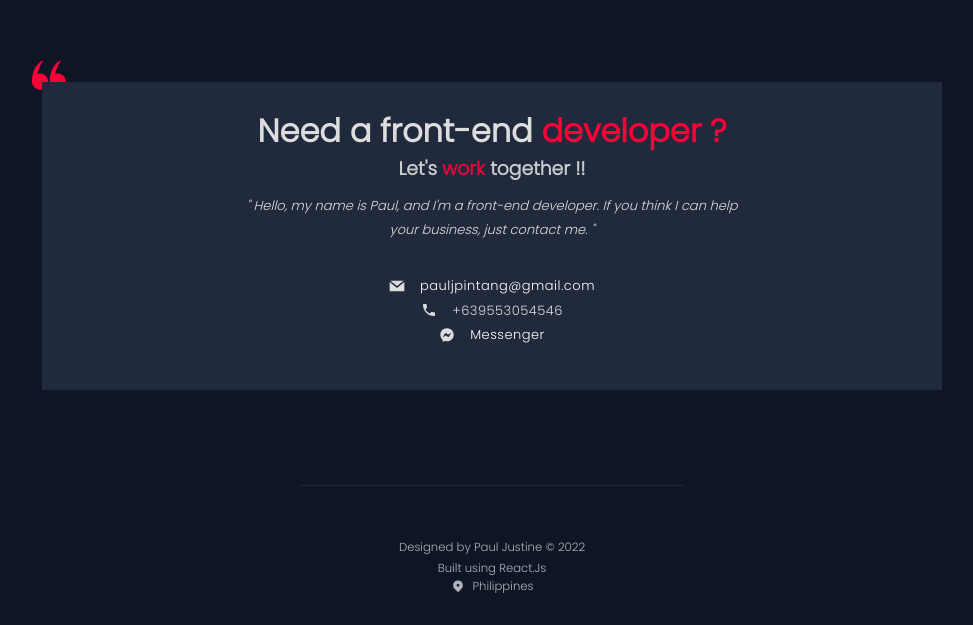
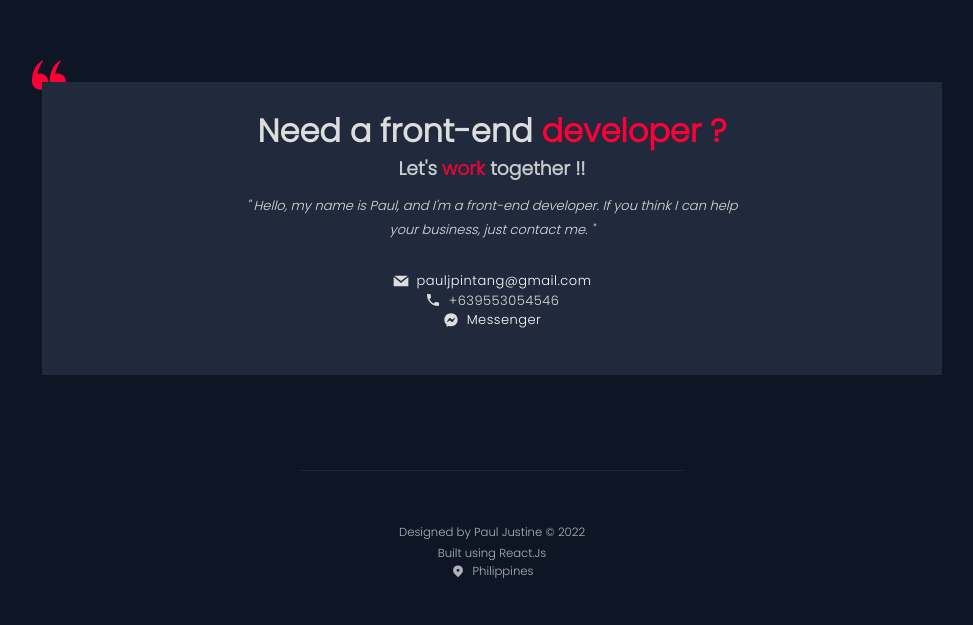
Before and after one commit to PaulPintang/Portfolio, a React (Create React App) app: page / in a window 1280 px wide. Shown: the part 3632-4257 px from the top of the page, without its empty margins (148-1121 px from the left). Built offline with nearby package versions, Linux system fonts and the light colour scheme.

Commit message:
fix: contact component, pass props to Flex styled

```diff
--- a/src/components/Contacts/Contact.styled.js
+++ b/src/components/Contacts/Contact.styled.js
@@ -57,7 +57,7 @@ export const ContactDetails = styled.div`
   }
 `;
 
-export const FlexCenter = styled(Flex)`
-  justify-content: center;
-  padding-top: 5px;
-`;
+// export const FlexCenter = styled(Flex)`
+//   justify-content: center;
+//   padding-top: 5px;
+// `;
--- a/src/components/Contacts/index.jsx
+++ b/src/components/Contacts/index.jsx
@@ -3,14 +3,8 @@ import React from "react";
 import { GrMail } from "react-icons/gr";
 import { MdLocalPhone } from "react-icons/md";
 import { RiMessengerFill } from "react-icons/ri";
-import { Container, Span, Center } from "../styles/Reusable.styled";
-import {
-  Section,
-  Wrapper,
-  FlexCenter,
-  ContactDetails,
-  Msg,
-} from "./Contact.styled";
+import { Container, Span, Center, Flex } from "../styles/Reusable.styled";
+import { Section, Wrapper, ContactDetails, Msg } from "./Contact.styled";
 import qoute from "../../images/left-qoute.svg";
 const Contacts = () => {
   return (
@@ -32,7 +26,7 @@ const Contacts = () => {
               </small>
             </Msg>
             <ContactDetails>
-              <FlexCenter>
+              <Flex center>
                 <GrMail />
                 <a
                   href="https://mail.google.com/mail/u/2/#inbox?compose=GTvVlcSBmlnSzdZvvqJFTGmvkLQrtwwqqkDRqdcstbDNQnqdtxvWpGStLHGsVbhGZcLlpLwHFMmXq"
@@ -41,12 +35,12 @@ const Contacts = () => {
                 >
                   <p>pauljpintang@gmail.com</p>
                 </a>
-              </FlexCenter>
-              <FlexCenter>
+              </Flex>
+              <Flex center>
                 <MdLocalPhone />
                 <p>+639553054546</p>
-              </FlexCenter>
-              <FlexCenter>
+              </Flex>
+              <Flex center>
                 <RiMessengerFill />
                 <a
                   href="https://m.me/pauljustin.pintang"
@@ -55,7 +49,7 @@ const Contacts = () => {
                 >
                   <p>Messenger</p>
                 </a>
-              </FlexCenter>
+              </Flex>
             </ContactDetails>
           </Center>
         </Wrapper>
```
